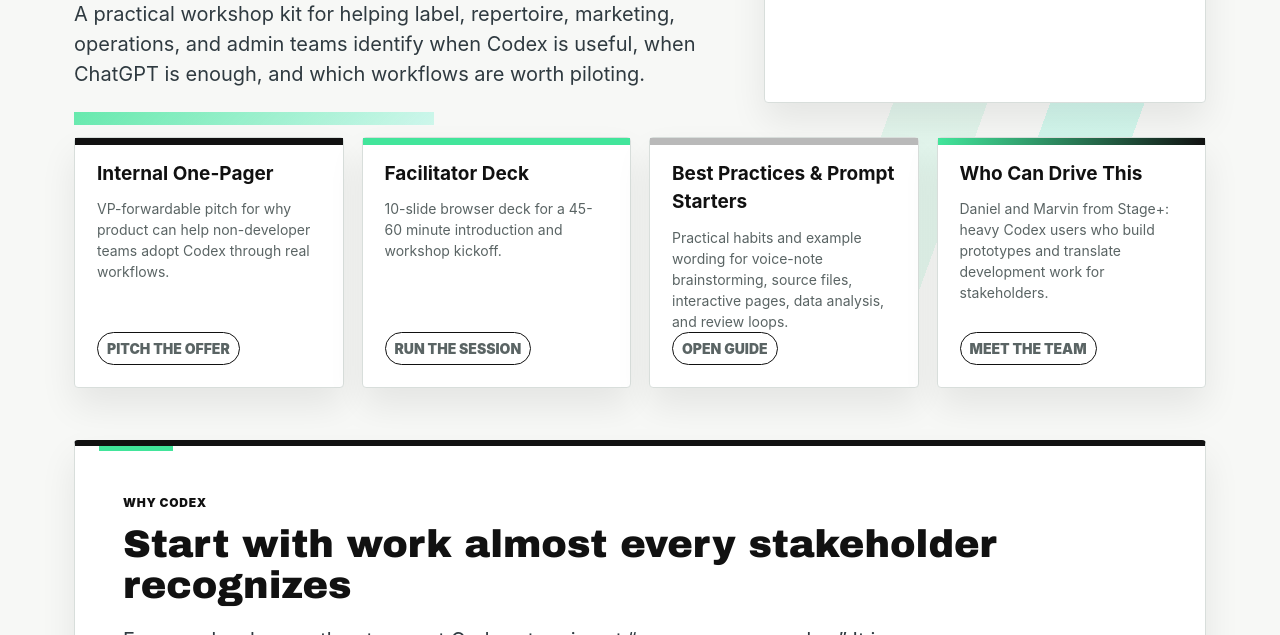
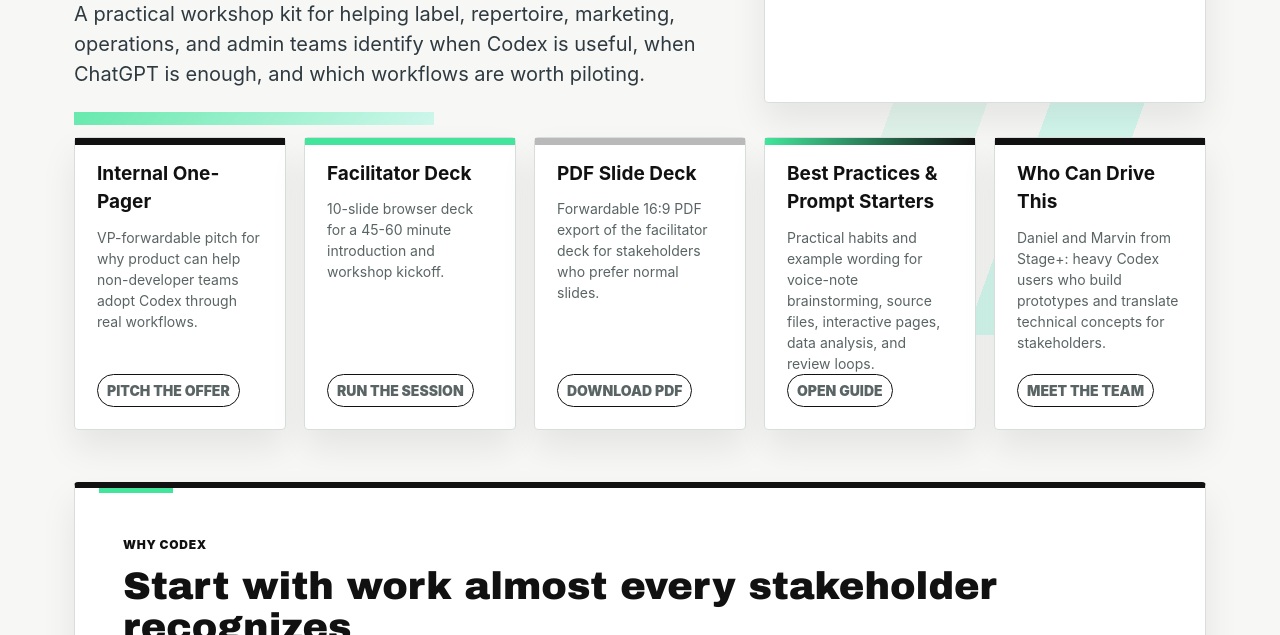
Before and after one commit to Breysel/codex-for-non-dev-teams, a plain HTML site: page index.html in a window 1280 px wide. Shown: the part 465-1100 px from the top of the page. Drawn offline with Linux system fonts and the light colour scheme.

Commit message:
Add PDF slide deck export

```diff
--- a/index.html
+++ b/index.html
@@ -45,6 +45,11 @@
         <span>10-slide browser deck for a 45-60 minute introduction and workshop kickoff.</span>
         <span class="tag">Run the session</span>
       </a>
+      <a class="artifact-card" href="output/pdf/codex-for-non-dev-teams-facilitator-deck.pdf">
+        <strong>PDF Slide Deck</strong>
+        <span>Forwardable 16:9 PDF export of the facilitator deck for stakeholders who prefer normal slides.</span>
+        <span class="tag">Download PDF</span>
+      </a>
       <a class="artifact-card" href="codex-best-practices.html">
         <strong>Best Practices & Prompt Starters</strong>
         <span>Practical habits and example wording for voice-note brainstorming, source files, interactive pages, data analysis, and review loops.</span>
@@ -52,7 +57,7 @@
       </a>
       <a class="artifact-card" href="who-we-are.html">
         <strong>Who Can Drive This</strong>
-        <span>Daniel and Marvin from Stage+: heavy Codex users who build prototypes and translate development work for stakeholders.</span>
+        <span>Daniel and Marvin from Stage+: heavy Codex users who build prototypes and translate technical concepts for stakeholders.</span>
         <span class="tag">Meet the team</span>
       </a>
     </section>
--- a/styles.css
+++ b/styles.css
@@ -277,7 +277,7 @@ p {
 .artifact-grid {
   display: grid;
   gap: 18px;
-  grid-template-columns: repeat(4, minmax(0, 1fr));
+  grid-template-columns: repeat(auto-fit, minmax(205px, 1fr));
   margin: 34px 0 42px;
 }
 
@@ -311,6 +311,10 @@ p {
 
 .artifact-card:nth-child(4)::before {
   background: linear-gradient(90deg, var(--mint), var(--black));
+}
+
+.artifact-card:nth-child(5)::before {
+  background: var(--black);
 }
 
 .artifact-card:hover {
@@ -766,7 +770,24 @@ th {
 }
 
 @media print {
+  @page {
+    size: 16in 9in;
+    margin: 0;
+  }
+
+  html,
+  body {
+    margin: 0;
+    width: 16in;
+    -webkit-print-color-adjust: exact;
+    print-color-adjust: exact;
+  }
+
   .site-header {
+    display: none;
+  }
+
+  body::before {
     display: none;
   }
 
@@ -786,9 +807,18 @@ th {
     border: 0;
     border-radius: 0;
     box-shadow: none;
+    break-after: page;
+    height: 9in;
     margin: 0;
-    min-height: 100vh;
+    min-height: 9in;
     page-break-after: always;
+    width: 16in;
+  }
+
+  .slide:last-child,
+  .page:last-child {
+    break-after: auto;
+    page-break-after: auto;
   }
 
   .artifact-card,
```
Also changed, not shown: 3 other files.
